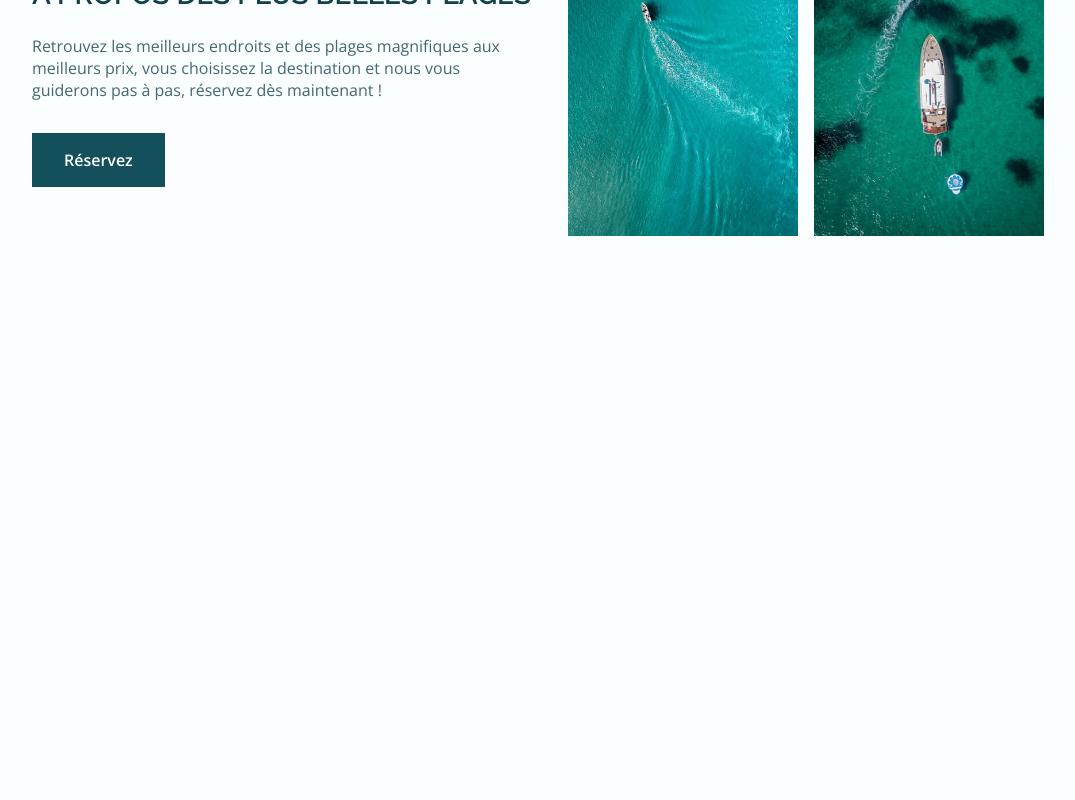
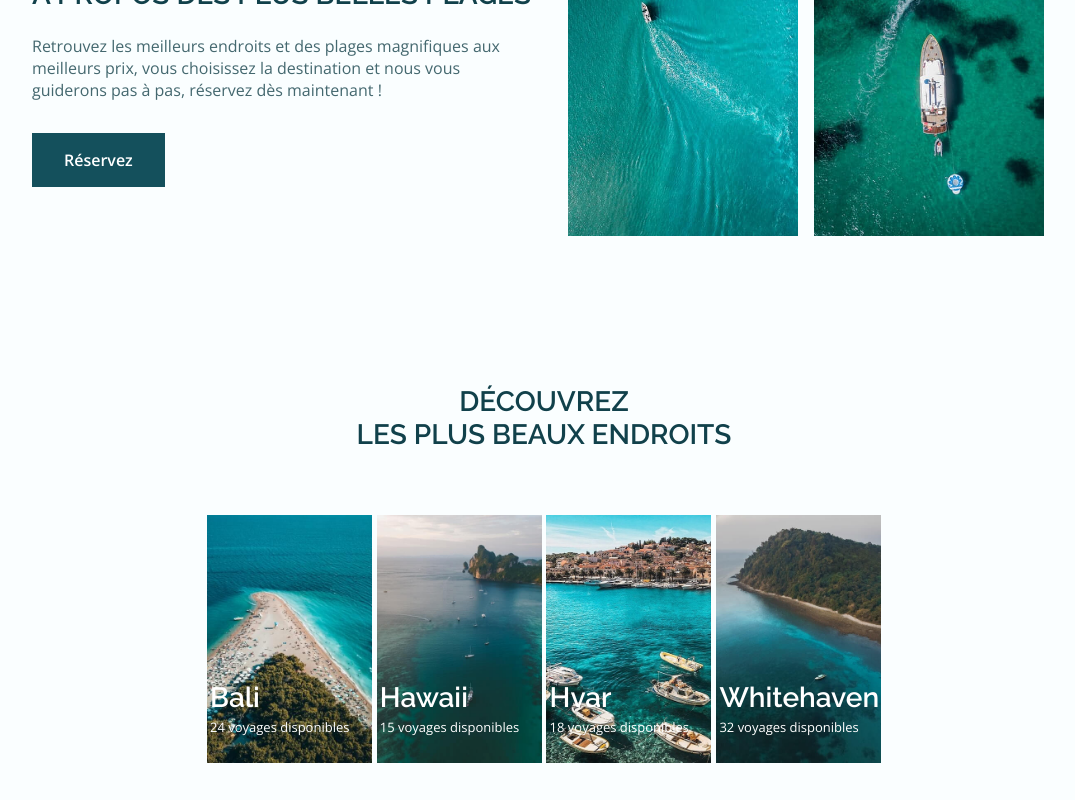
Before and after one commit to JohanSannier/voyage, a React (Vite) app: page / in a window 1280 px wide. Shown: the part 861-1661 px from the top of the page, without its empty margins (96-1171 px from the left). Before the commit the page ends 1134 px from the top, so only its background shows below. Built offline with nearby package versions, Linux system fonts and the light colour scheme.

Commit message:
discover section

```diff
--- a/index.html
+++ b/index.html
@@ -3,7 +3,10 @@
   <head>
     <meta charset="UTF-8" />
     <link rel="icon" type="image/svg+xml" href="/vite.svg" />
-    <link href="https://cdn.jsdelivr.net/npm/remixicon@2.5.0/fonts/remixicon.css" rel="stylesheet">
+    <link
+      href="https://cdn.jsdelivr.net/npm/remixicon@2.5.0/fonts/remixicon.css"
+      rel="stylesheet"
+    />
     <meta name="viewport" content="width=device-width, initial-scale=1.0" />
     <title>Voyage</title>
   </head>
--- a/package.json
+++ b/package.json
@@ -10,7 +10,8 @@
   },
   "dependencies": {
     "react": "^18.2.0",
-    "react-dom": "^18.2.0"
+    "react-dom": "^18.2.0",
+    "swiper": "^9.0.4"
   },
   "devDependencies": {
     "@types/react": "^18.0.27",
--- a/src/App.jsx
+++ b/src/App.jsx
@@ -1,6 +1,7 @@
 import React from "react";
-import "./App.css";
+import "./styles/App.css";
 import About from "./components/About";
+import Discover from "./components/Discover";
 import Header from "./components/Header";
 import Hero from "./components/Hero";
 
@@ -10,6 +11,7 @@ const App = () => {
       <Header />
       <Hero />
       <About />
+      <Discover />
     </>
   );
 };
--- /dev/null
+++ b/src/components/Discover.jsx
@@ -0,0 +1,37 @@
+import React from "react";
+import { discover1, discover2, discover3, discover4 } from "../assets/img";
+
+const Discover = () => {
+  const data = [
+    { img: discover1, title: "Bali", description: "24" },
+    { img: discover2, title: "Hawaii", description: "15" },
+    { img: discover3, title: "Hvar", description: "18" },
+    { img: discover4, title: "Whitehaven", description: "32" },
+  ];
+
+  return (
+    <section className="discover section" id="discover">
+      <h2 className="section__title">
+        Découvrez <br /> les plus beaux endroits
+      </h2>
+
+      <div className="discover__container container">
+        <div className="flex">
+          {data.map((card) => (
+            <div className="discover__card ">
+              <img src={card.img} alt="" className="discover__img" />
+              <div className="discover__data">
+                <h2 className="discover__title">{card.title}</h2>
+                <span className="discover__description">
+                  {card.description} voyages disponibles
+                </span>
+              </div>
+            </div>
+          ))}
+        </div>
+      </div>
+    </section>
+  );
+};
+
+export default Discover;
--- a/src/App.css
+++ b/src/styles/App.css
@@ -463,7 +463,7 @@ input {
 .discover__data {
   position: absolute;
   bottom: 1.5rem;
-  left: 1rem;
+  left: 0.5rem;
 }
 
 .discover__title,
@@ -487,6 +487,13 @@ input {
 
 .discover__img:hover {
   transform: var(--img-scale);
+}
+
+.flex {
+  display: flex;
+  justify-content: center;
+  gap: 0.3rem;
+  flex-wrap: wrap;
 }
 
 .swiper-container-3d .swiper-slide-shadow-left,
@@ -998,13 +1005,14 @@ input {
     width: 290px;
   }
   .discover__card {
-    width: 237px;
+    width: 165px;
+    /* change 237px */
   }
   .discover__container {
     width: 700px;
   }
   .discover__data {
-    left: 1.5rem;
+    left: 0.2rem;
     bottom: 2rem;
   }
   .discover__title {
```
Also changed, not shown: 1 other file (tests, documents, lock files or other folders).
